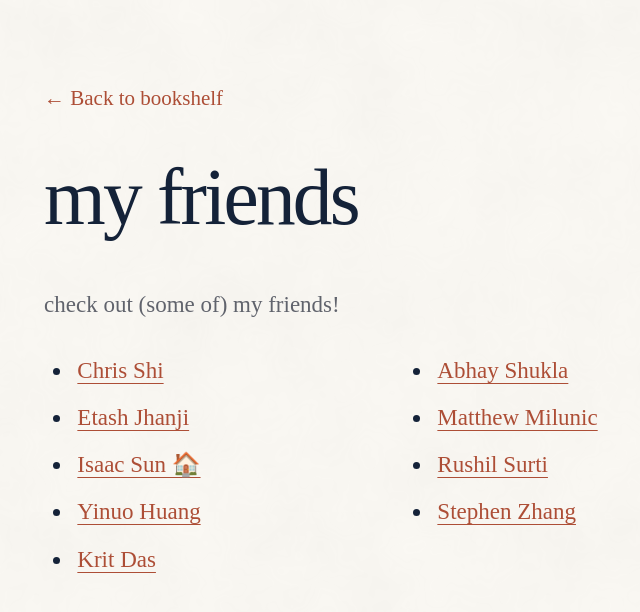
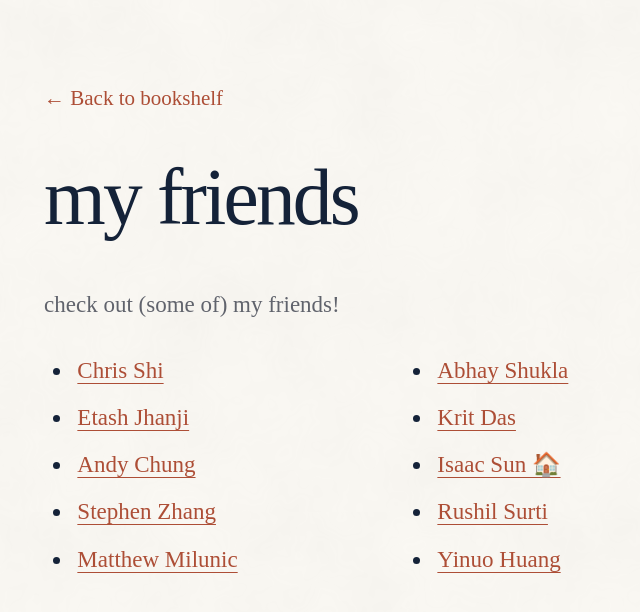
Before and after one commit to ghobrady/ghobrady.github.io, a Jekyll site: the page built from friends.html, in a window 1280 px wide. Shown: the top 612 px of the page, without its empty margins (36-676 px from the left). Built offline with Jekyll 4.4.1, drawn with Linux system fonts in a browser that asks for light colours.

Commit message:
Add Andy Chung to the friends page

```diff
--- a/_data/friends.yml
+++ b/_data/friends.yml
@@ -16,3 +16,5 @@
   url: https://shuklabhay.github.io/
 - name: Chris Shi
   url: http://chrisshi.com/
+- name: Andy Chung
+  url: https://andersonchung.com/
```
